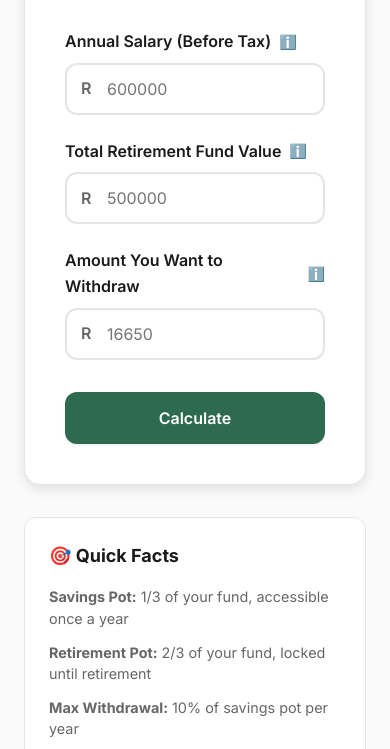
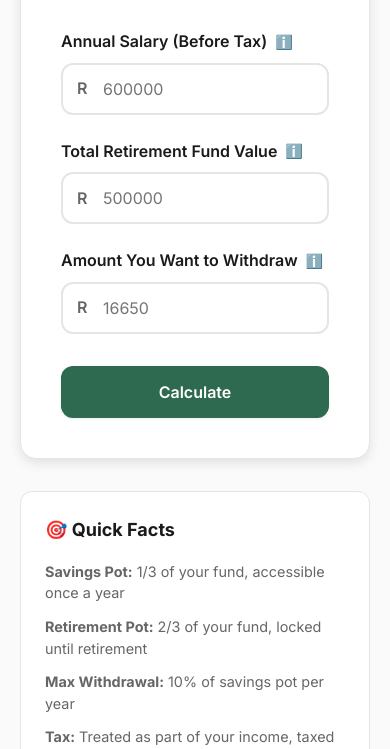
Before and after one commit to brandonkz/retirementsorted, a plain HTML site: page index.html in a window 390 px wide. Shown: the part 862-1611 px from the top of the page. Drawn offline with Linux system fonts and the light colour scheme.

Commit message:
Increase horizontal padding for better readability

```diff
--- a/style.css
+++ b/style.css
@@ -37,7 +37,7 @@ body {
 .container {
   max-width: 1200px;
   margin: 0 auto;
-  padding: 0 1.5rem;
+  padding: 0 2rem;
 }
 
 /* Header */
@@ -674,6 +674,10 @@ body {
 
 /* Responsive */
 @media (max-width: 768px) {
+  .container {
+    padding: 0 1.25rem;
+  }
+
   .hero h1 {
     font-size: 2rem;
   }
```
